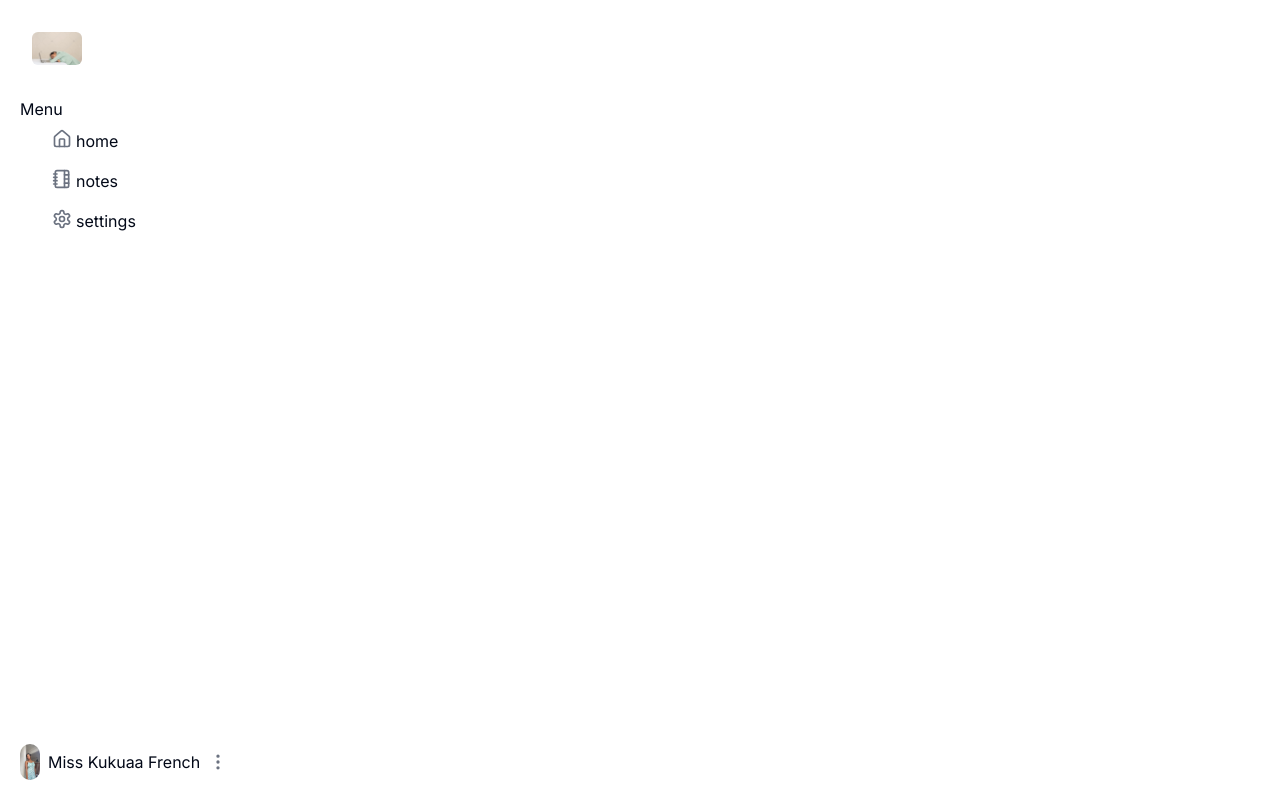
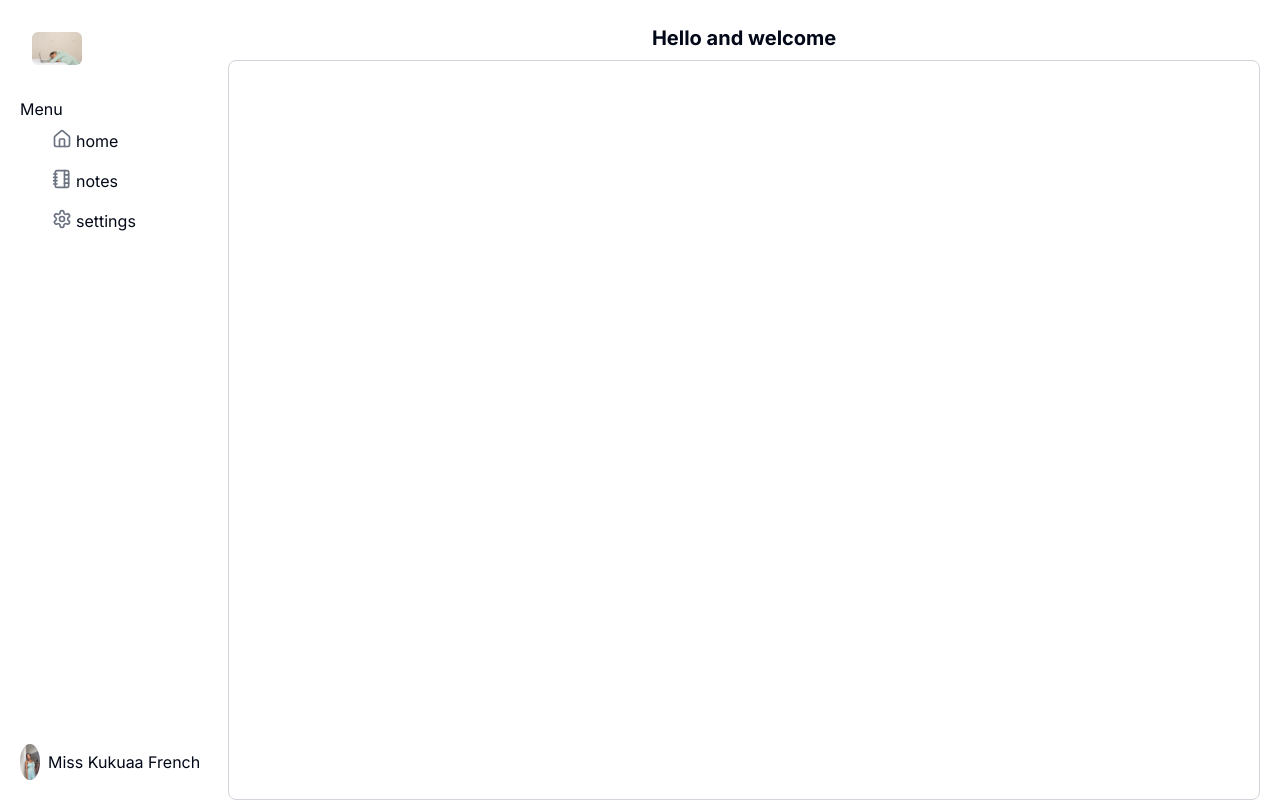
Before and after one commit to Kwabs-97/jwt-test, a Next.js app: page /home in a window 1280 px wide. Built offline with nearby package versions, Linux system fonts and the light colour scheme.

Commit message:
sidebar and hompage header

```diff
--- /dev/null
+++ b/src/app/home/components/header.jsx
@@ -0,0 +1,9 @@
+import React from "react";
+
+function Header() {
+  return (
+    <header className="text-center text-xl font-bold">Hello and welcome</header>
+  );
+}
+
+export default Header;
--- a/src/app/home/components/sidebar.jsx
+++ b/src/app/home/components/sidebar.jsx
@@ -64,9 +64,10 @@ function Sidebar() {
             alt="profile photo"
             width={20}
             height={20}
-            className="rounded-full"
+            className="rounded-[100%]"
           />
-          <p>Miss Kukuaa French</p>
+
+          <p className="whitespace-nowrap">Miss Kukuaa French</p>
           <EllipsisIcon />
         </div>
       </div>
--- a/src/app/home/layout.jsx
+++ b/src/app/home/layout.jsx
@@ -3,7 +3,7 @@ import Sidebar from "./components/sidebar";
 
 function DashboardLayout({ children }) {
   return (
-    <section>
+    <section className="flex flex-row">
       <Sidebar />
       {children}
     </section>
--- a/src/app/home/page.jsx
+++ b/src/app/home/page.jsx
@@ -2,9 +2,15 @@ import React from "react";
 import CircleUserIcon from "../assets/icons/circle-user";
 import { CircleUser } from "lucide-react";
 import NotebookTabIcon from "../assets/icons/notebook-icon";
+import Header from "./components/header";
 
 function page() {
-  return <div></div>;
+  return (
+    <div className="mr-5 mt-6 flex w-full flex-col gap-2">
+      <Header />
+      <main className="h-full w-full rounded-lg border-[1px] border-gray-300"></main>
+    </div>
+  );
 }
 
 export default page;
```
